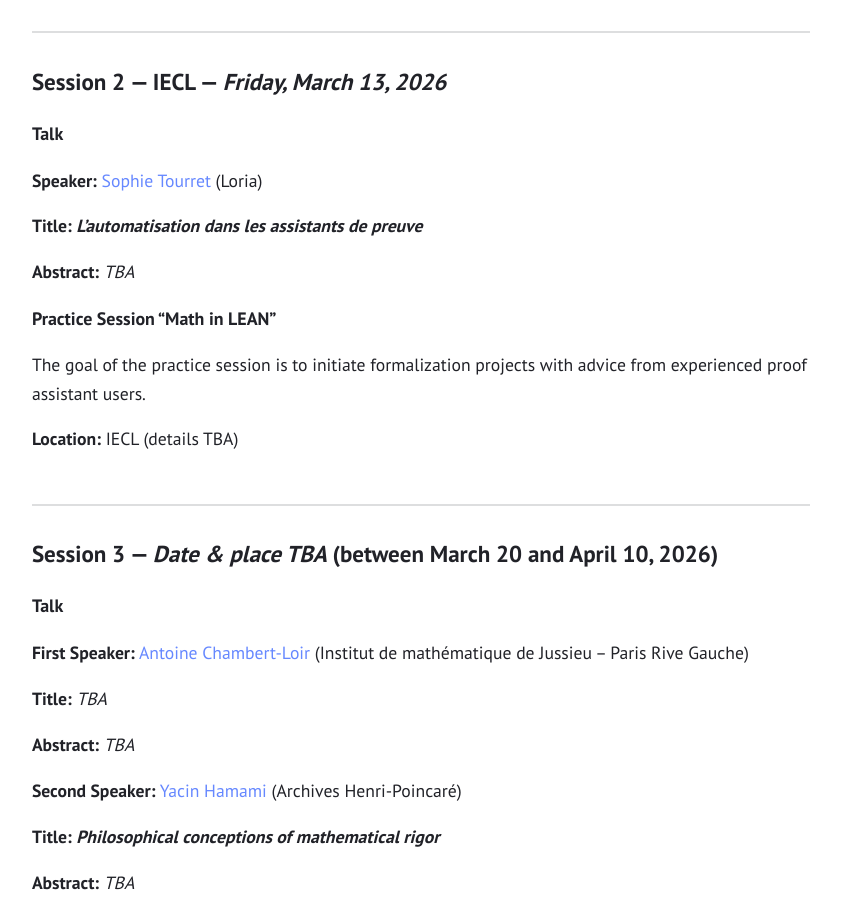
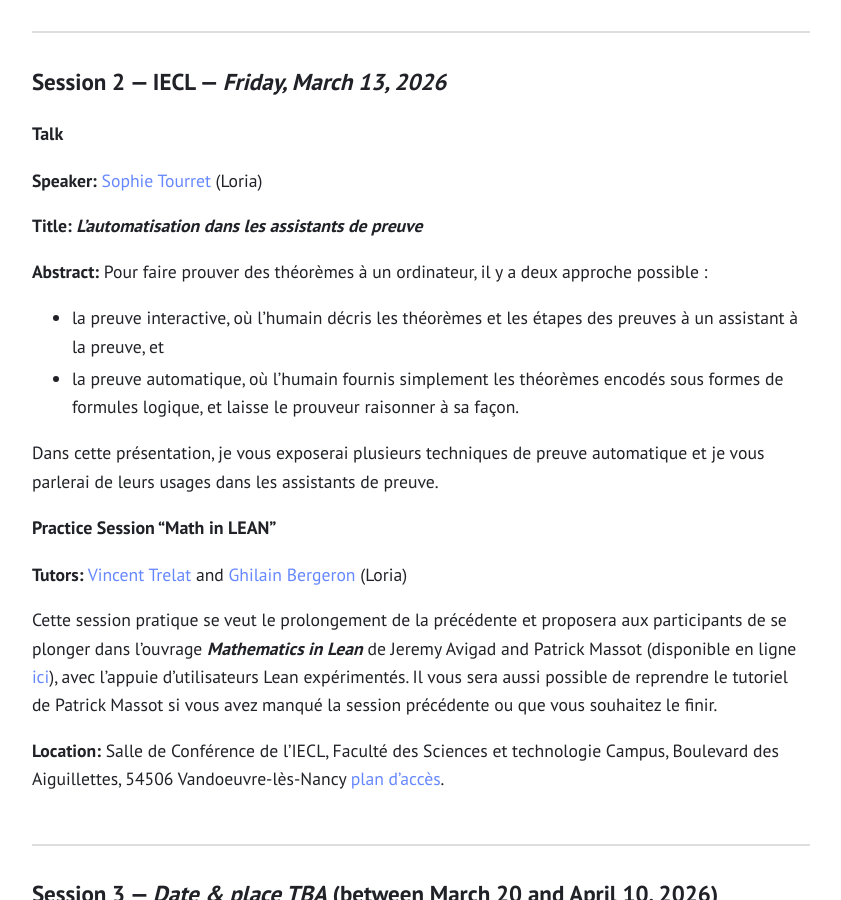
Before and after one commit to reflexions-ul/reflexions-ul.github.io, a Jekyll site: the page built from program.md, in a window 1280 px wide and 900 px high, scrolled down 1113 px. Shown: the whole window, without its empty margins (219-1060 px from the left). Built offline with Jekyll 4.4.1, drawn with Linux system fonts in a browser that asks for light colours.

Commit message:
Add: update abstract sophie

```diff
--- a/program.md
+++ b/program.md
@@ -40,14 +40,21 @@ Le logiciel Lean permet de parler de maths de tout niveau à son ordinateur. Il
 
 **Title: _L'automatisation dans les assistants de preuve_**
 
-**Abstract:** _TBA_
+**Abstract:** Pour faire prouver des théorèmes à un ordinateur, il y a deux approche possible :
+
+* la preuve interactive, où l'humain décris les théorèmes et les étapes des preuves à un assistant à la preuve, et
+* la preuve automatique, où l'humain fournis simplement les théorèmes encodés sous formes de formules logique, et laisse le prouveur raisonner à sa façon.
+
+Dans cette présentation, je vous exposerai plusieurs techniques de preuve automatique et je vous parlerai de leurs usages dans les assistants de preuve.
 
 
 ### Practice Session “Math in LEAN”
 
-The goal of the practice session is to initiate formalization projects with advice from experienced proof assistant users.
+**Tutors:** [Vincent Trelat](https://vtrelat.github.io/) and [Ghilain Bergeron](https://github.com/Mesabloo) (Loria)
 
-**Location:** IECL (details TBA)
+Cette session pratique se veut le prolongement de la précédente et proposera aux participants de se plonger dans l'ouvrage **_Mathematics in Lean_** de Jeremy Avigad and Patrick Massot (disponible en ligne [ici](https://leanprover-community.github.io/mathematics_in_lean/index.html)), avec l'appuie d'utilisateurs Lean expérimentés. Il vous sera aussi possible de reprendre le tutoriel de Patrick Massot si vous avez manqué la session précédente ou que vous souhaitez le finir.
+
+**Location:** Salle de Conférence de l'IECL, Faculté des Sciences et technologie Campus, Boulevard des Aiguillettes, 54506 Vandoeuvre-lès-Nancy [plan d'accès](https://iecl.univ-lorraine.fr/plan-dacces/).
 
 <div style="margin: 50px;"></div>
 
```
